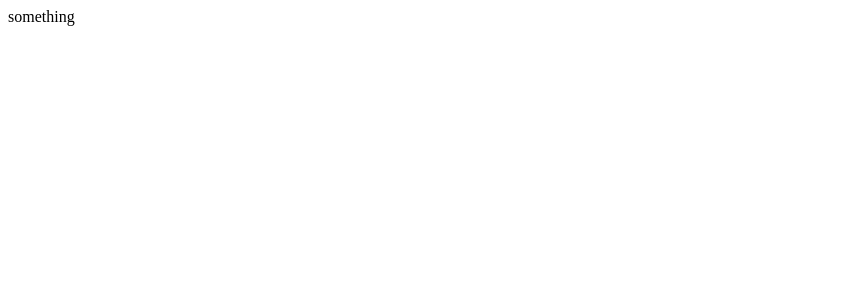
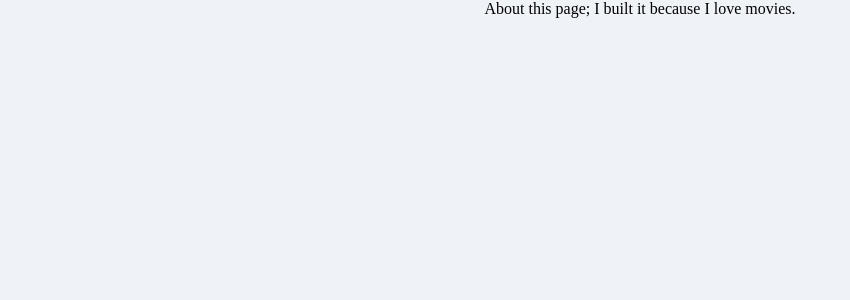
Before and after one commit to kimdoyeonn/movie_app, a React (Create React App) app: page /#/about in a window 1280 px wide. Shown: the top 300 px of the page, without its empty margins (0-850 px from the left). Built offline with nearby package versions, Linux system fonts and the light colour scheme.

Commit message:
#6.1 Building the Router

```diff
--- a/src/App.js
+++ b/src/App.js
@@ -1,7 +1,15 @@
 import React from "react";
+import { HashRouter, Route } from "react-router-dom";
+import Home from "./routes/Home";
+import About from "./routes/About";
 
 function App() {
-  return <span>something</span>;
+  return (
+    <HashRouter>
+      <Route path="/" exact={true} component={Home} />
+      <Route path="/about" component={About} />
+    </HashRouter>
+  );
 }
 
 export default App;
--- a/src/routes/About.js
+++ b/src/routes/About.js
@@ -0,0 +1,7 @@
+import React from "react";
+
+function About() {
+  return <span>About this page; I built it because I love movies.</span>;
+}
+
+export default About;
--- a/src/routes/Home.js
+++ b/src/routes/Home.js
@@ -1,6 +1,6 @@
 import React from "react";
 import axios from "axios";
-import Movie from "../component/Movie";
+import Movie from "../components/Movie.js";
 import "./Home.css";
 class Home extends React.Component {
   state = {
```
